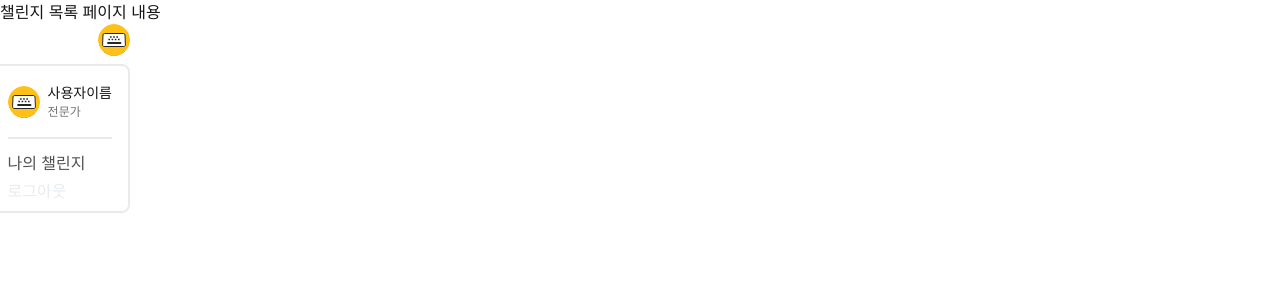
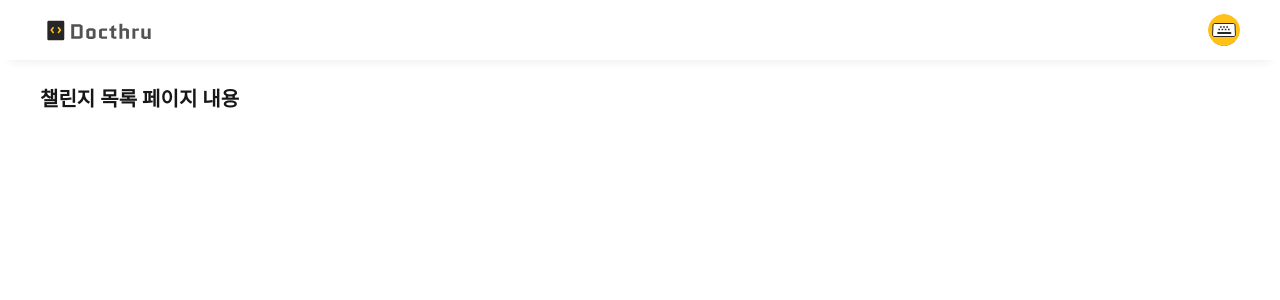
Before and after one commit to claudia99503/docthru-fe, a Next.js app: page / in a window 1280 px wide. Shown: the top 300 px of the page. Built offline with nearby package versions, Linux system fonts and the light colour scheme; a web font is replaced by a local one.

Commit message:
:sparkles: [Feat] MemberHeader, Layout 컴포넌트 추가

```diff
--- a/src/components/layouts/Header.jsx
+++ b/src/components/layouts/Header.jsx
@@ -1,16 +1,22 @@
 import assets from '@/variables/images';
 import Image from 'next/image';
-import styles from './layouts.module.css';
-import { usePathname } from 'next/navigation';
+import styles from './Header.module.css';
 import Link from 'next/link';
+import ProfileDropDown from '../ui/ProfileDropDown';
 
-export default function HeaderMember() {
+const user = {
+  nickName: '닉네임',
+  grade: 'EXPERT',
+};
+export function MemberHeader() {
   return (
-    <header className={styles.HeaderMember}>
-      <Link href="/">
-        <Image src={assets.images.navLogoLarge} width={120} height={27} />
-      </Link>
-      <Image src={assets.images.profileMember} width={32} height={32} />
+    <header className={styles.MemberHeader}>
+      <div className={styles.container}>
+        <Link href="/">
+          <Image src={assets.images.navLogoLarge} width={120} height={27} />
+        </Link>
+        <ProfileDropDown user={user} />
+      </div>
     </header>
   );
 }
--- /dev/null
+++ b/src/components/layouts/Header.module.css
@@ -0,0 +1,34 @@
+.MemberHeader {
+  display: flex;
+  flex-direction: row;
+  justify-content: center;
+  align-items: center;
+  top: 0;
+  left: 0;
+  right: 0;
+  width: 100%;
+  position: sticky;
+  height: 60px;
+  background-color: #ffffff;
+  z-index: 999;
+  box-shadow: rgba(33, 35, 38, 0.1) 0px 10px 10px -10px;
+}
+.container {
+  display: flex;
+  flex-direction: row;
+  justify-content: space-between;
+  align-items: center;
+  max-width: 1200px;
+  width: 100%;
+}
+@media only screen and (max-width: 1199px) {
+  .MemberHeader {
+    padding: 24px;
+  }
+}
+
+@media only screen and (max-width: 743px) {
+  .MemberHeader {
+    padding: 16px;
+  }
+}
--- /dev/null
+++ b/src/components/layouts/Layout.jsx
@@ -0,0 +1,11 @@
+import { MemberHeader } from './Header';
+import styles from './Layout.module.css';
+
+export default function Layout({ children }) {
+  return (
+    <>
+      <MemberHeader />
+      <main className={styles.main}>{children}</main>
+    </>
+  );
+}
--- /dev/null
+++ b/src/components/layouts/Layout.module.css
@@ -0,0 +1,18 @@
+.main {
+  max-width: 1200px;
+  width: 100%;
+  padding-top: 24px;
+  padding-bottom: 150px;
+  margin: 0 auto;
+}
+@media only screen and (max-width: 1199px) {
+  .main {
+    padding: 24px 24px 40px;
+  }
+}
+
+@media only screen and (max-width: 743px) {
+  .main {
+    padding: 16px 16px 32px;
+  }
+}
--- a/src/components/ui/ProfileDropDown.jsx
+++ b/src/components/ui/ProfileDropDown.jsx
@@ -9,11 +9,11 @@ const mockup = {
 };
 
 export default function ProfileDropDown() {
-  const [isOpen, setIsOpen] = useState(true);
+  const [isOpen, setIsOpen] = useState(false);
   const dropDownRef = useRef(null);
 
   const toggleDropdown = () => {
-    setIsOpen(!setIsOpen);
+    setIsOpen((prev) => !prev);
   };
 
   useEffect(() => {
--- a/src/components/ui/ProfileDropDown.module.css
+++ b/src/components/ui/ProfileDropDown.module.css
@@ -1,8 +1,6 @@
 .ProfileDropDown {
   display: flex;
   flex-direction: row-reverse;
-  max-width: 130px;
-  width: 100%;
   position: relative;
 }
 
@@ -11,11 +9,12 @@
   display: flex;
   flex-direction: column;
   align-items: flex-start;
-  gap: 8px;
   border-radius: 8px;
   padding: 16px 16px 8px;
+  width: 152px;
+  height: 137px;
   margin-top: 40px;
-  z-index: 99;
+  z-index: 999;
   overflow: hidden;
   font-size: 16px;
   font-weight: 500;
@@ -30,7 +29,6 @@
 .lists {
   display: flex;
   flex-direction: column;
-  gap: 4px;
   width: 100%;
   text-align: left;
 }
@@ -46,8 +44,10 @@
 
 .lists .link {
   color: var(--grey-600);
+  padding: 7px 0;
 }
 
 .lists .logout {
   color: var(--grey-100);
+  padding: 7px 0;
 }
--- a/src/pages/_app.js
+++ b/src/pages/_app.js
@@ -1,4 +1,5 @@
 import '@/styles/globals.css';
+import Layout from '@/components/layouts/Layout';
 import Head from 'next/head';
 
 export default function App({ Component, pageProps }) {
@@ -7,7 +8,9 @@ export default function App({ Component, pageProps }) {
       <Head>
         <link rel="icon" href="/favicon.svg" />
       </Head>
-      <Component {...pageProps} />
+      <Layout>
+        <Component {...pageProps} />
+      </Layout>
     </>
   );
 }
--- a/src/pages/index.js
+++ b/src/pages/index.js
@@ -1,10 +1,5 @@
-import ProfileDropDown from '@/components/ui/ProfileDropDown';
+import Head from 'next/head';
 
-import Head from 'next/head';
-const user = {
-  nickName: '닉네임',
-  grade: 'EXPERT',
-};
 export default function Home() {
   return (
     <>
@@ -14,7 +9,6 @@ export default function Home() {
       <div>
         <h1>챌린지 목록 페이지 내용</h1>
       </div>
-      <ProfileDropDown user={user} />
     </>
   );
 }
--- a/src/styles/globals.css
+++ b/src/styles/globals.css
@@ -33,3 +33,9 @@ body {
   font-size: 16px;
   font-weight: 400;
 }
+
+h1 {
+  font-size: 20px;
+  font-weight: 600;
+  color: var(--grey-800);
+}
```
Also changed, not shown: src/components/layouts/layouts.module.css (deleted, +0 -19 lines).
